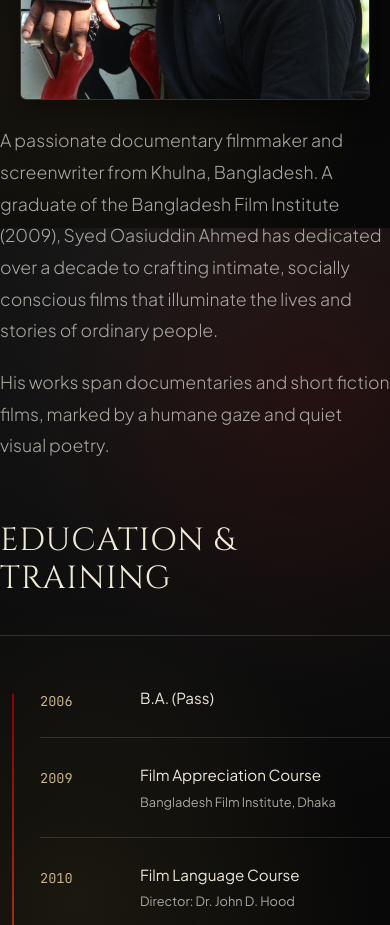
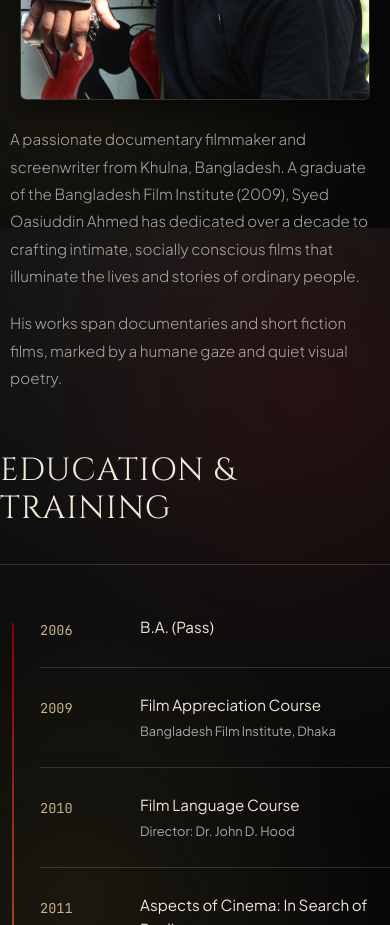
Before and after one commit to bangladeshfilminstitute/bfiaa.bfibd.org, a website: page alumni/syed-oasiuddin-ahmed.html in a window 390 px wide. Shown: the part 1460-2385 px from the top of the page. Drawn offline with Linux system fonts and the light colour scheme.

Commit message:
Add padding and adjust font size for mobile About section text

```diff
--- a/alumni/syed-oasiuddin-ahmed.html
+++ b/alumni/syed-oasiuddin-ahmed.html
@@ -646,7 +646,12 @@
         margin: 0 auto 25px;
         border-radius: 6px;
       }
-      .about-bio p { margin-bottom: 20px; line-height: 1.8; }
+      .about-bio p {
+        margin-bottom: 20px;
+        line-height: 1.8;
+        padding: 0 15px;
+        font-size: 1.05rem;
+      }
 
       /* Filmography */
       .films-grid { grid-template-columns: repeat(2, 1fr); column-gap: 20px; row-gap: 60px; }
@@ -707,6 +712,7 @@
       .film-title { font-size: 1.2rem; }
       .film-title-en { font-size: 0.8rem; }
       .film-desc { font-size: 0.85rem; }
+      .about-bio p { padding: 0 10px; font-size: 0.95rem; }
 
       /* Education timeline */
       .edu-item { padding-left: 20px; }
```
